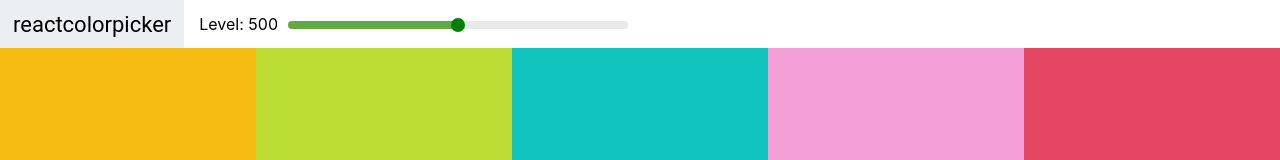
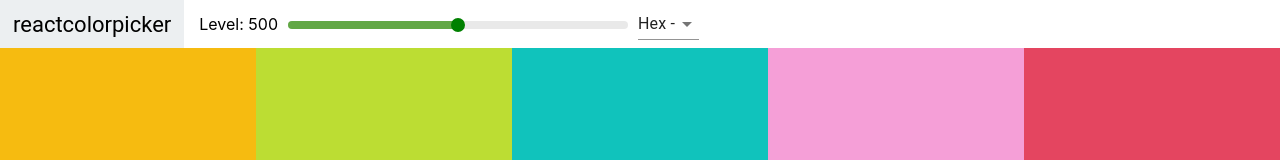
Before and after one commit to BedeMS/ColorPickerReact, a React (Create React App) app in the folder colors-app/: page / in a window 1280 px wide. Shown: the top 160 px of the page. Built offline with nearby package versions, Linux system fonts and the light colour scheme.

Commit message:
Add Select and Material-UI

```diff
--- a/colors-app/src/Navbar.js
+++ b/colors-app/src/Navbar.js
@@ -1,11 +1,25 @@
 import React, { Component } from "react";
+import Select from "@material-ui/core/Select";
+import MenuItem from "@material-ui/core/MenuItem";
 import Slider from "rc-slider";
 import "rc-slider/assets/index.css";
-import "./Navbar.css"
+import "./Navbar.css";
 
 class Navbar extends Component {
+  constructor(props) {
+    super(props);
+    this.state = {
+      format: "hex",
+    };
+    this.handleChange = this.handleChange.bind(this)
+  }
+  handleChange(e){
+    this.setState({format: e.target.value});
+    this.props.handleChange(e.target.value);
+  }
   render() {
-      const {level, changeLevel} = this.props;
+    const { level, changeLevel } = this.props;
+    const {format} = this.state;
     return (
       <header className="Navbar">
         <div className="logo">
@@ -23,6 +37,14 @@
             />
           </div>
         </div>
+        <div className="select-container">
+          <Select value={format} onChange={this.handleChange}>
+            <MenuItem value="hex">Hex - </MenuItem>
+            <MenuItem value="rgb">RGB - </MenuItem>
+            <MenuItem value="rgba">RGBA - </MenuItem>
+            {/* <MenuItem value="hex">Hex - </MenuItem> */}
+          </Select>
+        </div>
       </header>
     );
   }
--- a/colors-app/src/Palette.js
+++ b/colors-app/src/Palette.js
@@ -6,23 +6,31 @@
 class Palette extends Component {
   constructor(props) {
     super(props);
-    this.state = { level: 500 };
+    this.state = { level: 500, format: "hex" };
     this.changeLevel = this.changeLevel.bind(this);
+    this.changeFormat = this.changeFormat.bind(this);
   }
 
   changeLevel(level) {
     this.setState({ level });
   }
+  changeFormat(val) {
+    this.setState({format: val})
+  }
   render() {
-    const { level } = this.state;
+    const { level, format } = this.state;
     const { colors } = this.props.palette;
     const colorBoxes = colors[level].map((color) => (
-      <ColorBox background={color.hex} name={color.name} />
+      <ColorBox background={color[format]} name={color.name} />
     ));
     return (
       <div className="Palette">
         {/* Navbar goes here */}
-        <Navbar level={level} changeLevel={this.changeLevel}/>
+        <Navbar
+          level={level}
+          changeLevel={this.changeLevel}
+          handleChange={this.changeFormat}
+        />
         <div className="Palette-colors">{colorBoxes}</div>
         {/* Footer goes here */}
       </div>
```
Also changed, not shown: 1 other file (tests, documents, lock files or other folders). Lines whose indentation alone changed are shown as unchanged.
